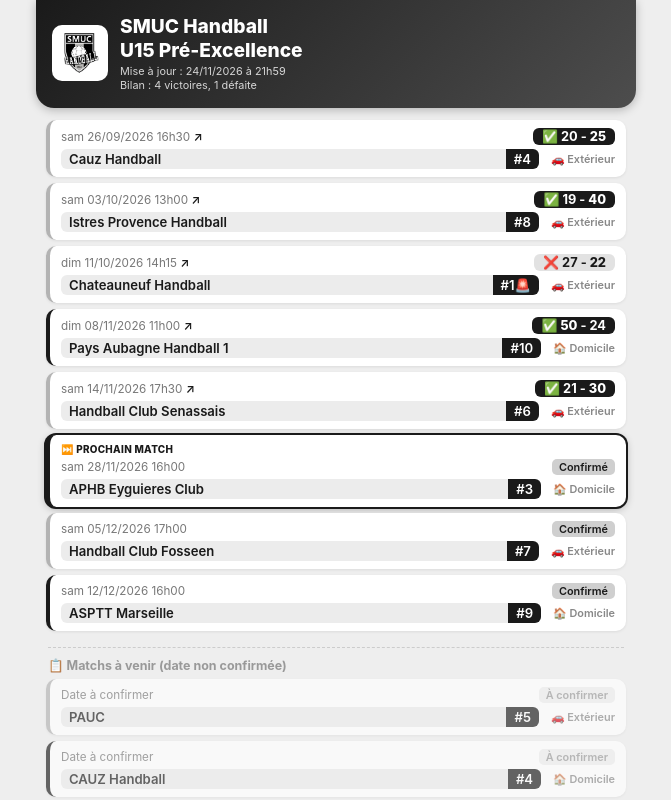
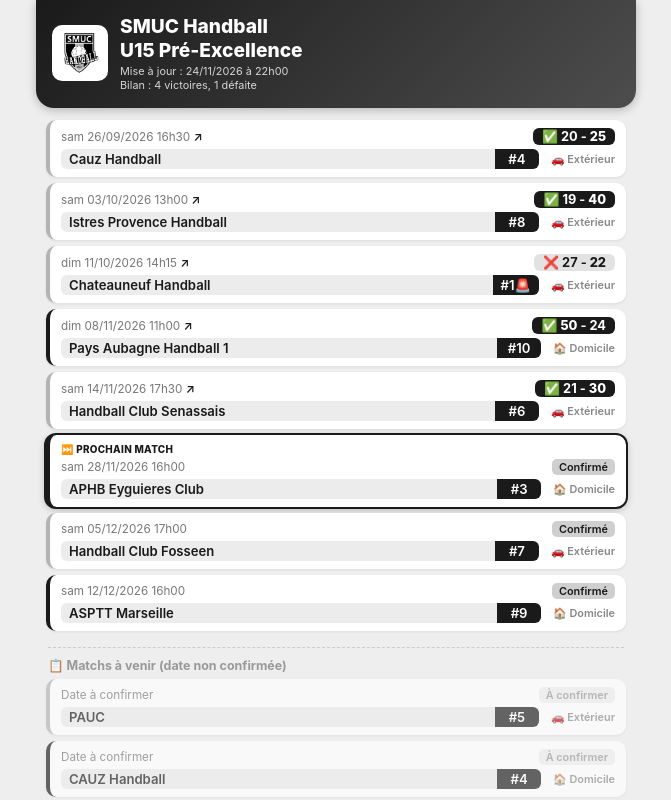
Before and after one commit to smuc-handball-u15/u15-pre-excellence, a plain HTML site: page index.html in a window 1280 px wide. Shown: the top 800 px of the page, without its empty margins (304-975 px from the left). Drawn offline with Linux system fonts and the light colour scheme.

Commit message:
Fixed width for rank badge

```diff
--- a/index.html
+++ b/index.html
@@ -23,7 +23,7 @@ body { font-family: -apple-system, BlinkMacSystemFont, 'Segoe UI', system-ui, sa
 .adversaire { font-size:0.87rem; font-weight:600; background:#ececec; color:#1a1a1a; padding:2px 7px; border-radius:6px; line-height:1.4; flex:1; margin:0 6px; text-align:center; }
 .advbadge { display:flex; flex:1; margin:0 6px 0 0; border-radius:6px; overflow:hidden; font-size:0.82rem; font-weight:600; }
 .advname { background:#ececec; color:#1a1a1a; padding:2px 8px; flex:1; text-align:left; }
-.advrank { background:#1a1a1a; color:#fff; padding:2px 8px; text-align:right; white-space:nowrap; }
+.advrank { background:#1a1a1a; color:#fff; padding:2px 8px; text-align:center; white-space:nowrap; min-width:44px; flex-shrink:0; }
 .dloc { font-size:0.68rem; color:#888; white-space:nowrap; font-weight:600; }
 .row-bottom { display:flex; align-items:center; justify-content:space-between; gap:6px; margin-top:4px; }
 .row-date { display:flex; align-items:center; justify-content:space-between; gap:6px; }
@@ -47,7 +47,7 @@ footer a { color:#999; }
   <img src="logo.jpg" alt="Logo SMUC Handball">
   <div class="hero-text">
     <h1>SMUC Handball<br>U15 Pré-Excellence</h1>
-    <div class="updated">Mise à jour : 24/11/2026 à 21h59<br>Bilan : 4 victoires, 1 défaite</div>
+    <div class="updated">Mise à jour : 24/11/2026 à 22h00<br>Bilan : 4 victoires, 1 défaite</div>
   </div>
 </div>
 <div class="content">
```
